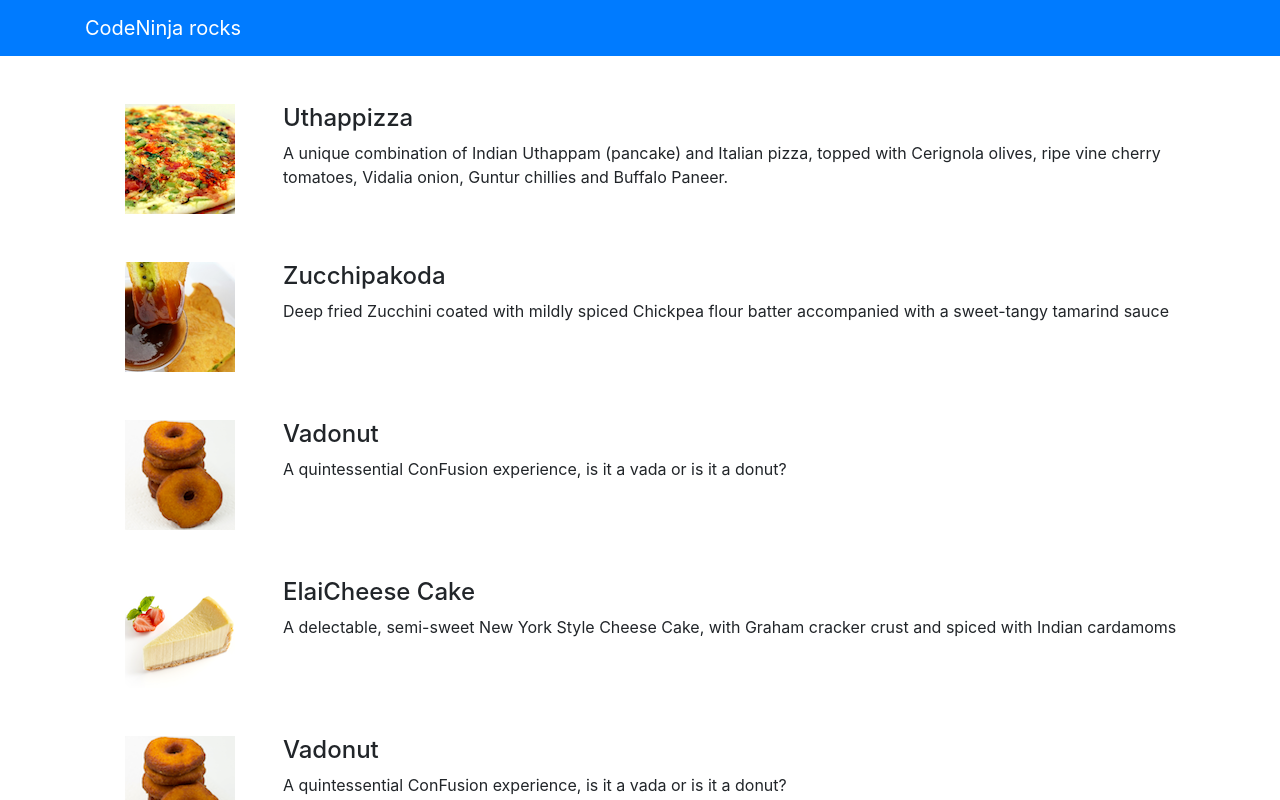
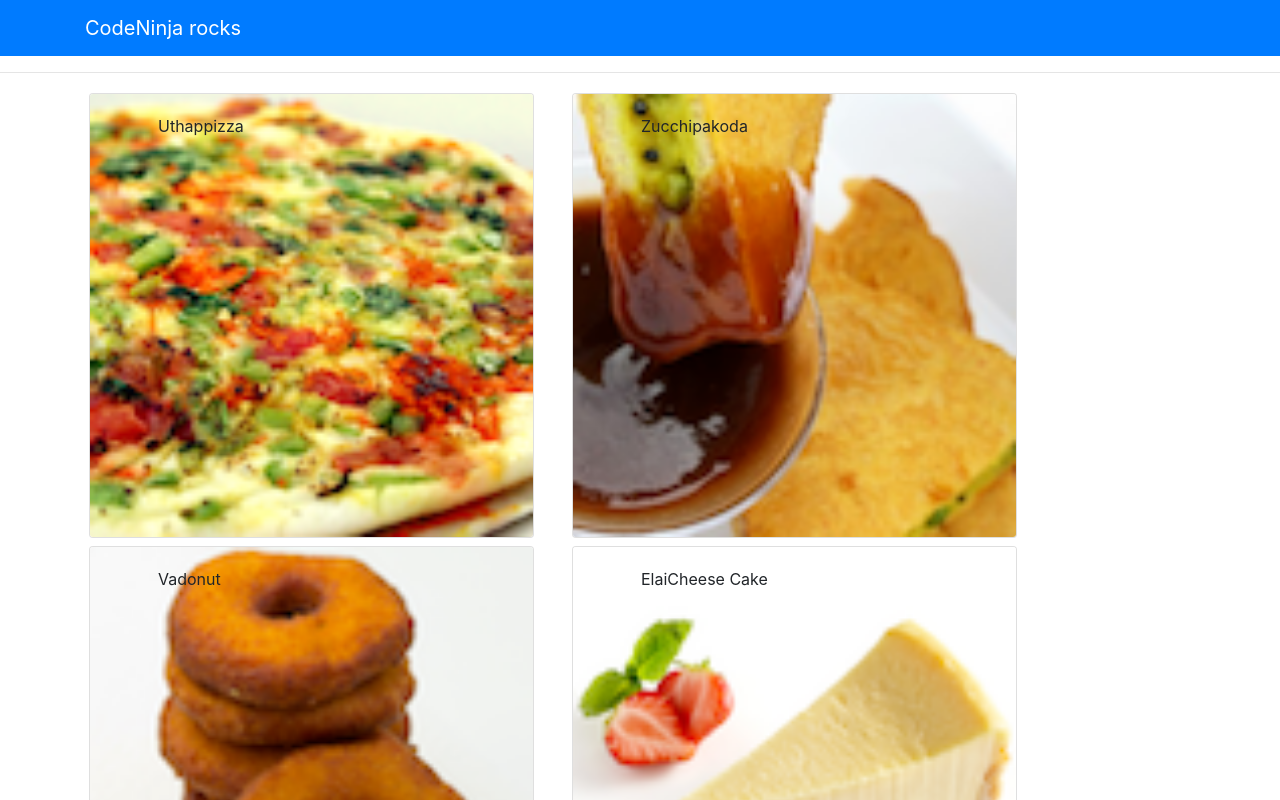
Before and after one commit to The-CodeNinja/coursera, a React (Create React App) app: page / in a window 1280 px wide. Shown: the top 800 px of the page. Built offline with nearby package versions, Linux system fonts and the light colour scheme.

Commit message:
functional component, container component

```diff
--- a/src/components/App.js
+++ b/src/components/App.js
@@ -1,10 +1,6 @@
 import React, {Component} from 'react';
-import {Navbar, NavbarBrand} from 'reactstrap'
 import '../css/App.css';
-import MenuList from "./MenuList"
-import MenuCards from "./MenuCards"
-
-import {DISHES} from '../shared/dishes'
+import MainComponent from './MainContainer';
 
 class App extends Component {
 
@@ -12,21 +8,13 @@
     super(props)
 
     this.state = {
-      dishes: DISHES
     }
   }
 
   render(){
   return (
     <div className="App">
-      <Navbar dark color="primary">
-        <div className="container">
-          <NavbarBrand href="/">CodeNinja rocks</NavbarBrand>
-        </div>
-      </Navbar>
-      <MenuList dishes={this.state.dishes}/>
-      <hr/>
-      <MenuCards dishes={this.state.dishes}/>
+      <MainComponent/>
     </div>
   );
   }
--- /dev/null
+++ b/src/components/DishdetailComponent.js
@@ -0,0 +1,77 @@
+import React, { Component } from 'react'
+import { Card, CardBody, CardText, CardImg, CardTitle } from 'reactstrap'
+
+export default class DishDetail extends Component {
+
+    constructor(props) {
+        super(props)
+
+        this.state = {
+
+        }
+
+        this.renderDish = this.renderDish.bind(this)
+        this.renderComments = this.renderComments.bind(this)
+    }
+
+    renderComments(comments) {
+        if (comments != undefined) {
+
+        const commentsList = comments.map( (comment)=>{
+        return(
+            <>
+            <p key={comment.id}>{comment.comment}</p>
+            <span>--{comment.author} , ini{comment.date}</span>
+            </>
+            )
+        });
+
+            return (
+                <div className="col-12 col-md-5 m-1">
+                    <h4>Comments</h4>
+                    <div className="list-unstyled">
+                        {commentsList}
+                    </div>
+                </div>
+            )
+        }
+        else {
+            return <div></div>
+        }
+    }
+
+    renderDish(dish) {
+        if (dish != null) {
+            return (
+                <>
+                <div className="col-12 col-md-5 m-1">
+                    <Card >
+                        <CardImg src={dish.image} alt={dish.name} />
+                        <CardBody>
+                            <CardTitle><h4>{dish.name}</h4></CardTitle>
+                            <CardText>{dish.description}</CardText>
+                        </CardBody>
+                    </Card>
+                </div>
+                {this.renderComments(dish.comments)}
+                </>
+            )
+        }
+        else {
+            return <div></div>
+        }
+    }
+
+
+
+    render() {
+        return (
+            <div className="container">
+                <div className="row">
+                    {this.renderDish(this.props.selected)}
+                </div>
+            </div>
+        )
+
+    }
+}
--- /dev/null
+++ b/src/components/MainContainer.js
@@ -0,0 +1,48 @@
+import React, {Component} from 'react';
+import {Navbar, NavbarBrand} from 'reactstrap'
+import MenuCards from "./MenuCards"
+
+import {DISHES} from '../shared/dishes'
+import DishDetail from './DishdetailComponent'
+
+
+
+export default class MainComponent extends Component {
+    constructor(props) {
+        super(props)
+        this.state = {
+            dishes: DISHES,
+
+            selectedDishId: null
+        }
+
+        // this.renderDish = this.renderDish.bind(this)
+        this.onDishSelect = this.onDishSelect.bind(this)
+    }
+
+    onDishSelect(dishId){
+        console.log(dishId)
+        console.log( this.state.dishes.filter((dish)=> dish.id === this.state.selectedDishId))
+        this.setState({
+            selectedDishId: dishId
+         })
+    }
+
+
+
+    render() {
+        return (
+            <div>
+                <Navbar dark color="primary">
+                    <div className="container">
+                        <NavbarBrand href="/">CodeNinja rocks</NavbarBrand>
+                    </div>
+                </Navbar>
+                <hr/>
+                <MenuCards dishes={this.state.dishes} onClickHandle={(dishId)=>this.onDishSelect(dishId)}/>
+
+                <DishDetail selected={ this.state.dishes.filter((dish)=> dish.id === this.state.selectedDishId)[0]} />
+            </div>
+        )
+    }
+}
--- a/src/components/MenuCards.js
+++ b/src/components/MenuCards.js
@@ -1,49 +1,17 @@
-import React, { Component } from 'react'
-import { Card, CardImg, CardImgOverlay, CardTitle, CardText } from 'reactstrap'
+import React from 'react'
+import { Card, CardImg, CardImgOverlay, CardTitle } from 'reactstrap'
 
 
-export class MenuComponent extends Component {
-    constructor(props) {
-        super(props)
+function MenuComponent(props){
 
-        this.state = {
-            selectedDish: null
-        }
-
-        this.showDetails = this.showDetails.bind(this)
-        this.onDishSelect = this.onDishSelect.bind(this)
-    }
-
-    onDishSelect(dish){
-        console.log(dish)
-        this.setState({
-            selectedDishId: dish
-        })
-    }
-
-    showDetails(dish){
-        if(dish.id === this.state.selectedDishId)
-            return (
-                <CardText >{dish.description}</CardText>
-            )
-        else
-            return ""
-    }
-
-    render() {
-
-        const menu = this.props.dishes.map( (dish)=>{
-            const details = this.showDetails(dish)
+    const menu = props.dishes.map( (dish)=>{
         return(
-                <div key={dish.id} className="col-12 col-md-4 mt-5">
-                    <Card onClick ={()=>{this.onDishSelect(dish.id)}}>
-
+            <div key={dish.id} className="col-12 col-md-5 m-1">
+                <Card onClick={()=> props.onClickHandle(dish.id) }>
                     <CardImg src={dish.image} alt={dish.name} />
-
                     <CardImgOverlay body className="ml-5">
                         <CardTitle>{dish.name}</CardTitle>
                     </CardImgOverlay>
-                        {details}
                 </Card>
             </div>
         )
@@ -56,7 +24,7 @@
             </div>
         </div>
     )
-    }
+
 }
 
 export default MenuComponent
--- a/src/shared/dishes.js
+++ b/src/shared/dishes.js
@@ -1,4 +1,5 @@
-export const DISHES = [
+export const DISHES =
+    [
         {
         id: 0,
         name:'Uthappizza',
@@ -6,8 +7,44 @@
         category: 'mains',
         label:'Hot',
         price:'4.99',
-      description:'A unique combination of Indian Uthappam (pancake) and Italian pizza, topped with Cerignola olives, ripe vine cherry tomatoes, Vidalia onion, Guntur chillies and Buffalo Paneer.'
+        description:'A unique combination of Indian Uthappam (pancake) and Italian pizza, topped with Cerignola olives, ripe vine cherry tomatoes, Vidalia onion, Guntur chillies and Buffalo Paneer.',
+        comments: [
+            {
+            id: 0,
+            rating: 5,
+            comment: "Imagine all the eatables, living in conFusion!",
+            author: "John Lemon",
+            date: "2012-10-16T17:57:28.556094Z"
             },
+            {
+            id: 1,
+            rating: 4,
+            comment: "Sends anyone to heaven, I wish I could get my mother-in-law to eat it!",
+            author: "Paul McVites",
+            date: "2014-09-05T17:57:28.556094Z"
+            },
+            {
+            id: 2,
+            rating: 3,
+            comment: "Eat it, just eat it!",
+            author: "Michael Jaikishan",
+            date: "2015-02-13T17:57:28.556094Z"
+            },
+            {
+            id: 3,
+            rating: 4,
+            comment: "Ultimate, Reaching for the stars!",
+            author: "Ringo Starry",
+            date: "2013-12-02T17:57:28.556094Z"
+            },
+            {
+            id: 4,
+            rating: 2,
+            comment: "It's your birthday, we're gonna party!",
+            author: "25 Cent",
+            date: "2011-12-02T17:57:28.556094Z"
+            }
+        ]                        },
         {
         id: 1,
         name:'Zucchipakoda',
@@ -15,7 +52,44 @@
         category: 'appetizer',
         label:'',
         price:'1.99',
-      description:'Deep fried Zucchini coated with mildly spiced Chickpea flour batter accompanied with a sweet-tangy tamarind sauce'
+        description:'Deep fried Zucchini coated with mildly spiced Chickpea flour batter accompanied with a sweet-tangy tamarind sauce',
+        comments: [
+            {
+            id: 0,
+            rating: 5,
+            comment: "Imagine all the eatables, living in conFusion!",
+            author: "John Lemon",
+            date: "2012-10-16T17:57:28.556094Z"
+            },
+            {
+            id: 1,
+            rating: 4,
+            comment: "Sends anyone to heaven, I wish I could get my mother-in-law to eat it!",
+            author: "Paul McVites",
+            date: "2014-09-05T17:57:28.556094Z"
+            },
+            {
+            id: 2,
+            rating: 3,
+            comment: "Eat it, just eat it!",
+            author: "Michael Jaikishan",
+            date: "2015-02-13T17:57:28.556094Z"
+            },
+            {
+            id: 3,
+            rating: 4,
+            comment: "Ultimate, Reaching for the stars!",
+            author: "Ringo Starry",
+            date: "2013-12-02T17:57:28.556094Z"
+            },
+            {
+            id: 4,
+            rating: 2,
+            comment: "It's your birthday, we're gonna party!",
+            author: "25 Cent",
+            date: "2011-12-02T17:57:28.556094Z"
+            }
+        ]
         },
         {
         id: 2,
@@ -24,7 +98,44 @@
         category: 'appetizer',
         label:'New',
         price:'1.99',
-      description:'A quintessential ConFusion experience, is it a vada or is it a donut?'
+        description:'A quintessential ConFusion experience, is it a vada or is it a donut?',
+        comments: [
+            {
+            id: 0,
+            rating: 5,
+            comment: "Imagine all the eatables, living in conFusion!",
+            author: "John Lemon",
+            date: "2012-10-16T17:57:28.556094Z"
+            },
+            {
+            id: 1,
+            rating: 4,
+            comment: "Sends anyone to heaven, I wish I could get my mother-in-law to eat it!",
+            author: "Paul McVites",
+            date: "2014-09-05T17:57:28.556094Z"
+            },
+            {
+            id: 2,
+            rating: 3,
+            comment: "Eat it, just eat it!",
+            author: "Michael Jaikishan",
+            date: "2015-02-13T17:57:28.556094Z"
+            },
+            {
+            id: 3,
+            rating: 4,
+            comment: "Ultimate, Reaching for the stars!",
+            author: "Ringo Starry",
+            date: "2013-12-02T17:57:28.556094Z"
+            },
+            {
+            id: 4,
+            rating: 2,
+            comment: "It's your birthday, we're gonna party!",
+            author: "25 Cent",
+            date: "2011-12-02T17:57:28.556094Z"
+            }
+        ]
         },
         {
         id: 3,
@@ -33,15 +144,43 @@
         category: 'dessert',
         label:'',
         price:'2.99',
-      description:'A delectable, semi-sweet New York Style Cheese Cake, with Graham cracker crust and spiced with Indian cardamoms'
+        description:'A delectable, semi-sweet New York Style Cheese Cake, with Graham cracker crust and spiced with Indian cardamoms',
+        comments: [
+            {
+            id: 0,
+            rating: 5,
+            comment: "Imagine all the eatables, living in conFusion!",
+            author: "John Lemon",
+            date: "2012-10-16T17:57:28.556094Z"
+            },
+            {
+            id: 1,
+            rating: 4,
+            comment: "Sends anyone to heaven, I wish I could get my mother-in-law to eat it!",
+            author: "Paul McVites",
+            date: "2014-09-05T17:57:28.556094Z"
+            },
+            {
+            id: 2,
+            rating: 3,
+            comment: "Eat it, just eat it!",
+            author: "Michael Jaikishan",
+            date: "2015-02-13T17:57:28.556094Z"
+            },
+            {
+            id: 3,
+            rating: 4,
+            comment: "Ultimate, Reaching for the stars!",
+            author: "Ringo Starry",
+            date: "2013-12-02T17:57:28.556094Z"
             },
             {
             id: 4,
-        name:'Vadonut',
-        image: 'assets/images/vadonut.png',
-        category: 'appetizer',
-        label:'New',
-        price:'1.99',
-        description:'A quintessential ConFusion experience, is it a vada or is it a donut?'
+            rating: 2,
+            comment: "It's your birthday, we're gonna party!",
+            author: "25 Cent",
+            date: "2011-12-02T17:57:28.556094Z"
             }
         ]
+        }
+    ];
```
Lines whose indentation alone changed are shown as unchanged.
